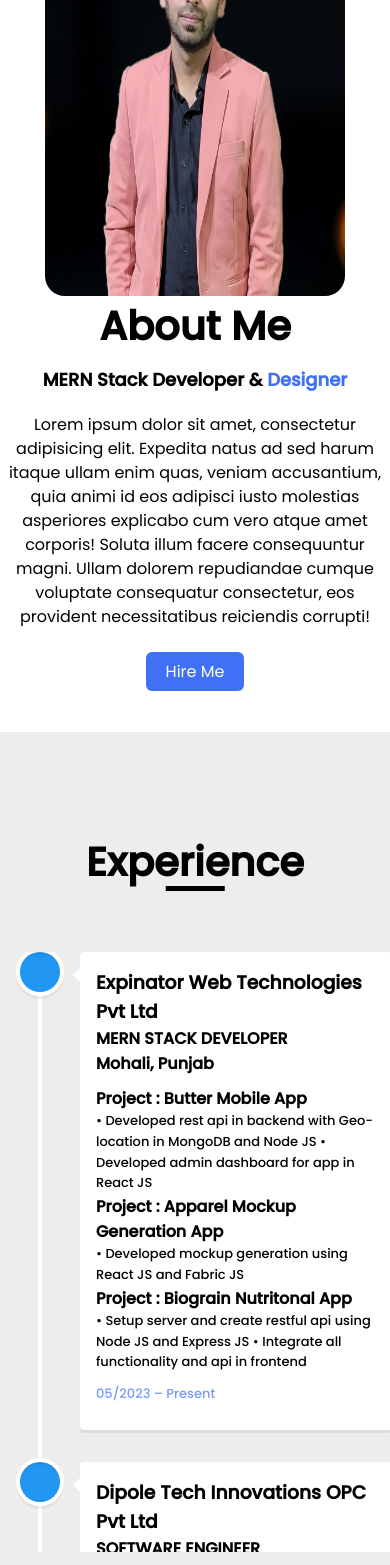
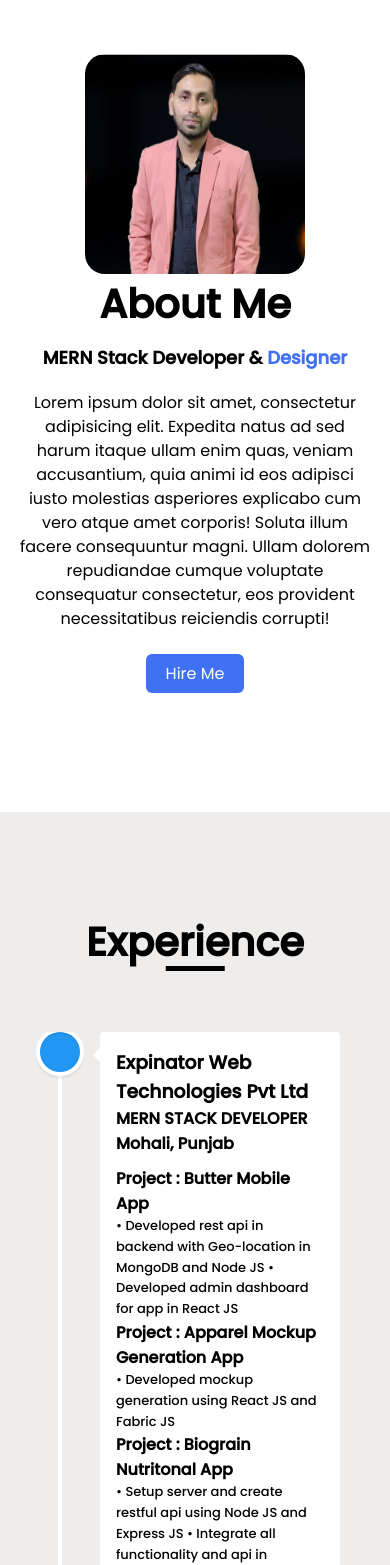
Before and after one commit to SAURABHTY01/personal-portfolio, a React (Create React App) app: page / in a window 390 px wide. Shown: the part 1088-2653 px from the top of the page. Built offline with nearby package versions, Linux system fonts and the light colour scheme.

Commit message:
initial commit

```diff
--- a/src/style/main.css
+++ b/src/style/main.css
@@ -275,7 +275,7 @@
   .timeline {
     padding: 0;
     margin: 0 10px !important;
-    max-width: 650px;
+    max-width: 850px;
     overflow-y: scroll;
     overflow-x: hidden;
   }
@@ -425,11 +425,17 @@
     text-align: center;
     margin: 20px 0;
     gap:0;
-    margin-top: 7rem;
+    margin-top: 12rem;
+  }
+
+  .text {
+    padding: 0 20px;
   }
 
   img.pic {
     margin: 0;
+    width: 220px;
+    height: 220px
   }
 
   .exp-section {
@@ -447,13 +453,13 @@
       padding: 0 !important;
       margin: 0 20px !important;
       /* width: 69%; */
-      max-width: 372px !important;
+      max-width: 300px !important;
   }
 
   .timeline {
       padding: 0 !important;
       /* margin: 0 10px !important; */
-      max-width: 650px;
+      max-width: 350px;
       overflow-y: scroll;
       overflow-x: hidden;
 }
```
